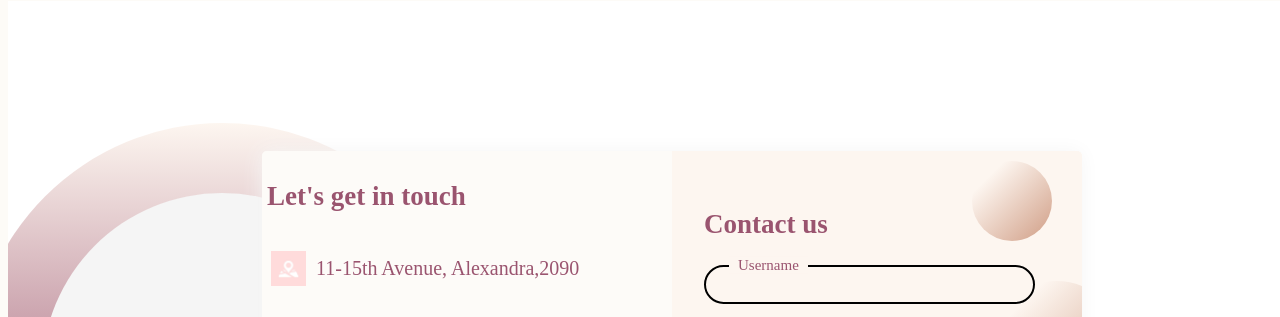
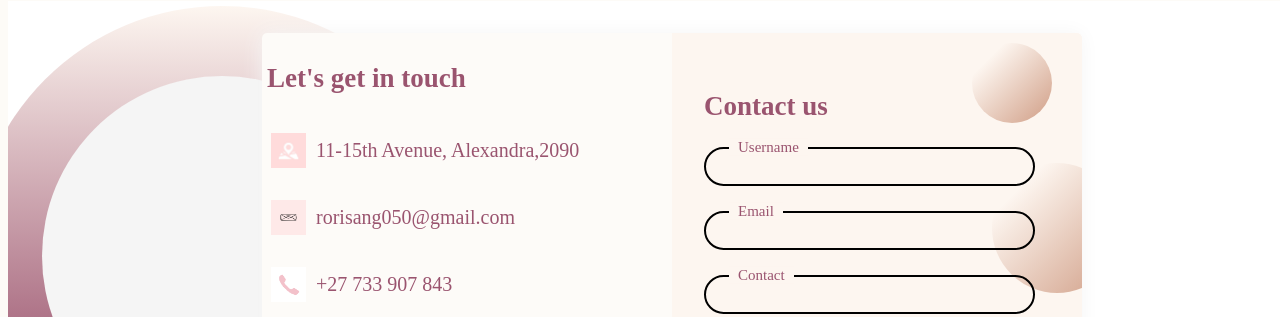
Before and after one commit to Rorisang07/Beautyline, a plain HTML site: page contact.html in a window 1280 px wide. Shown: the part 118-435 px from the top of the page. Drawn offline with Linux system fonts and the light colour scheme.

```diff
--- a/stylesheet.css
+++ b/stylesheet.css
@@ -198,9 +198,9 @@ color: #704241;
 .Container{
     position: relative;
     width: 100%;
-    min-height: 100vh;
+    /*min-height: 100vh;*/
     padding: 32px;
-    background-color: white;
+   background-color: white;
     overflow: hidden;
    display: flex;
    align-items: center;
@@ -213,7 +213,7 @@ color: #704241;
      width: 100%;
      max-width: 820px;
      border-radius: 5px;
-     background-color: #fdfbf8;
+     /*background-color: #fdfbf8;*/
      box-shadow: 0 0 20px whitesmoke;
 
      z-index: 1000;
@@ -222,7 +222,7 @@ color: #704241;
  }
  /********contact form*****/
  .contact-form{
-     background-color: #fdf6f0;
+    background-color: #fdf6f0;
      position: relative;
  }
 
@@ -304,7 +304,7 @@ label{
 
 }
 /****** Social media side********/
- .contact-info{
+.contact-info{
     background-color: #fdfbf8;
     position: relative;
     padding: 5px;
@@ -356,7 +356,7 @@ label{
      right: 200px;
      opacity: 0.4;
 }
- .big-circle{
+.big-circle{
      position: absolute;
      width: 500px;
      height: 500px;
```
Also changed, not shown: contact.html (+1 -1 lines).
